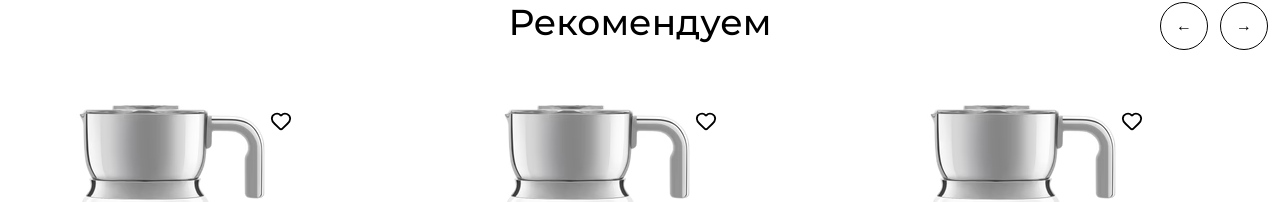
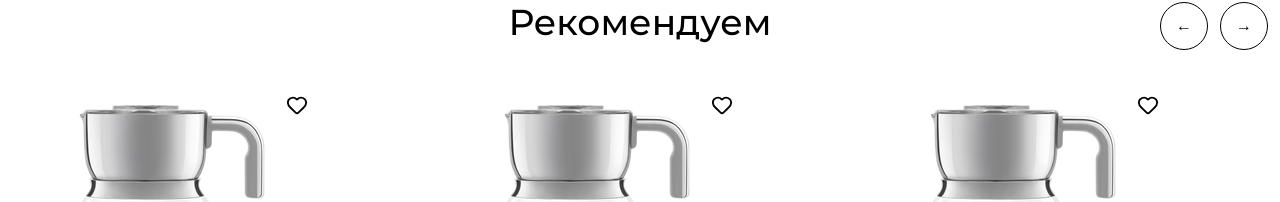
Before and after one commit to SomeStudentAcc/smeg, a Next.js app: page /product/1 in a window 1280 px wide. Shown: the part 1104-1306 px from the top of the page. Built offline with nearby package versions, Linux system fonts and the light colour scheme.

Commit message:
fixed ui

```diff
--- a/src/components/shared/FavoriteButton.tsx
+++ b/src/components/shared/FavoriteButton.tsx
@@ -31,7 +31,7 @@ export default function FavoriteButton({ product }: Props) {
 
   return (
     <div
-      className="absolute right-0 top-0 z-10 p-5 cursor-pointer"
+      className="absolute right-0 top-0 z-10 p-1 cursor-pointer"
       onClick={handleClick}
     >
       <Heart
--- a/src/components/shared/ProductCard.tsx
+++ b/src/components/shared/ProductCard.tsx
@@ -1,6 +1,5 @@
 import Image from "next/image";
 import React from "react";
-import FavoriteButton from "./FavoriteButton";
 import Link from "next/link";
 import dynamic from "next/dynamic";
 
@@ -21,7 +20,7 @@ export default function ProductCard() {
       href={"/product/1"}
       className="flex flex-col gap-3 w-full max-w-[300px] cursor-pointer group "
     >
-      <div className="relative h-auto w-full aspect-square overflow-hidden transition-transform duration-300 group-hover:scale-105">
+      <div className="relative h-auto w-full aspect-square overflow-hidden transition-transform duration-300 group-hover:scale-105 ">
         <Image
           src={prod.image}
           alt="Product Image"
```
